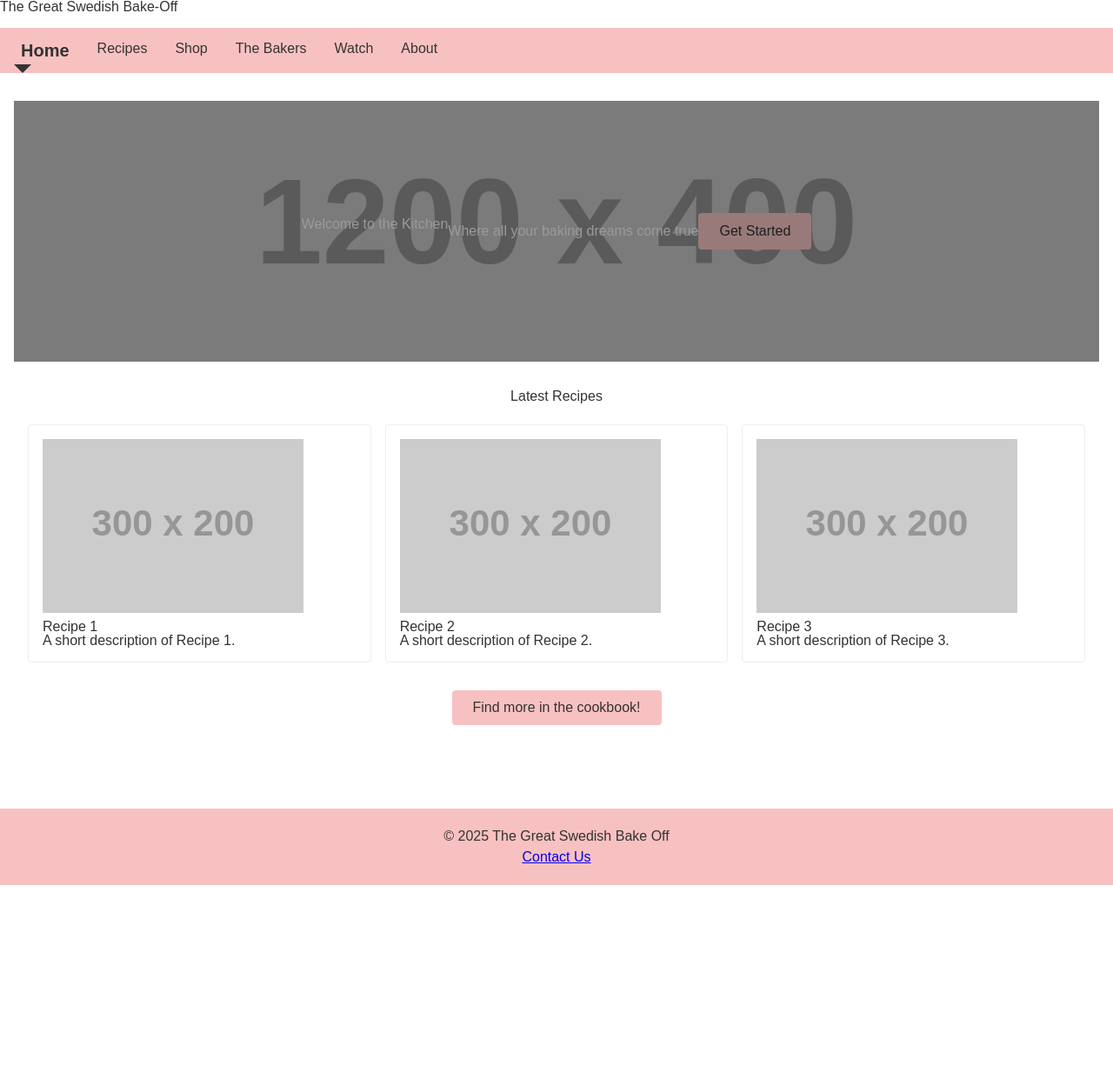
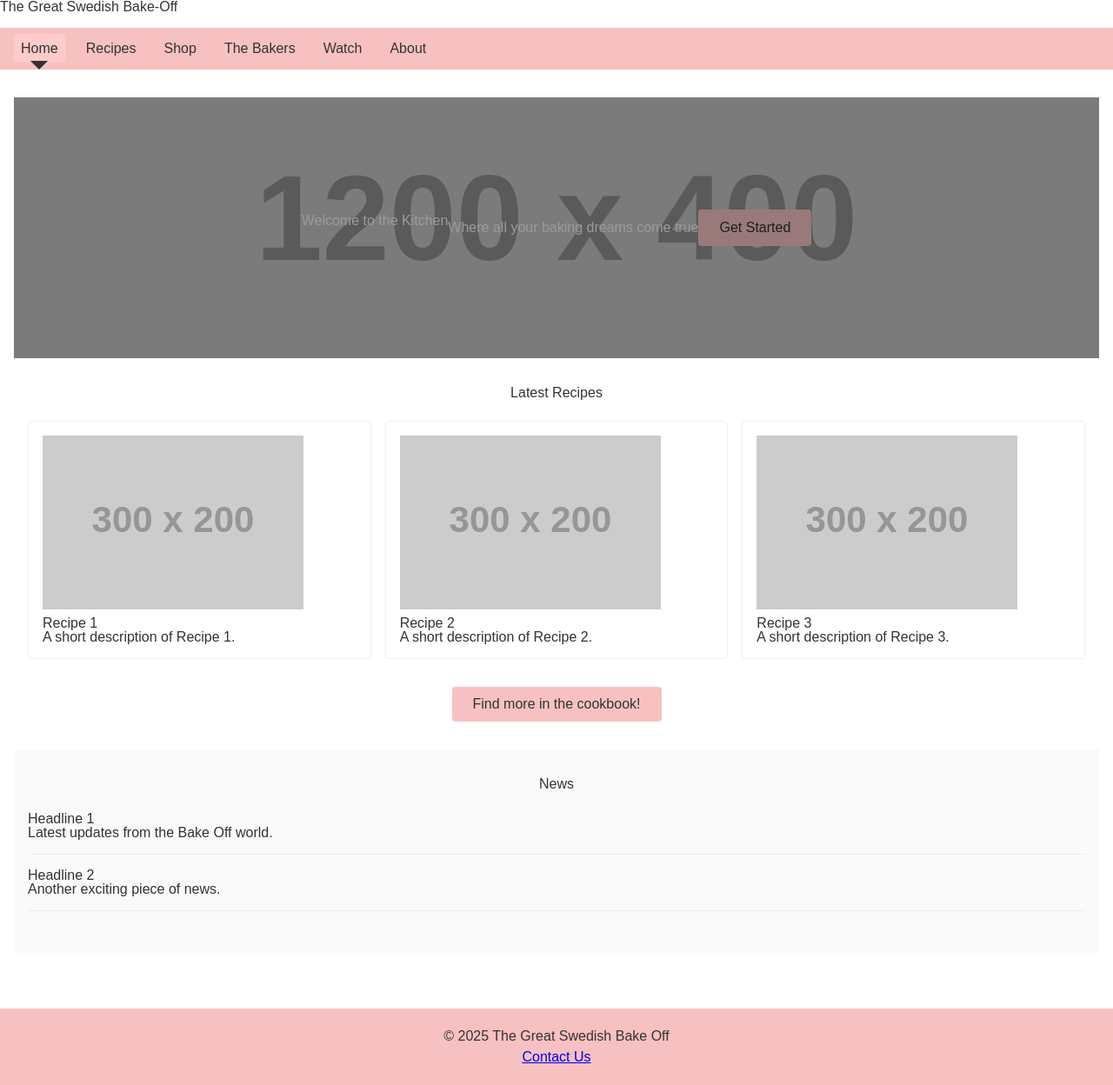
Before and after one commit to erosborn/GSBO, a plain HTML site: page index.html in a window 1280 px wide. Shown: the whole page at 87% size. Before the commit the page ends 1018 px from the top, so only its background shows below. Drawn offline with Linux system fonts and the light colour scheme; placeholder pictures from the web are drawn by us.

Commit message:
added watch page

```diff
--- a/index.html
+++ b/index.html
@@ -12,12 +12,12 @@
     <h1>The Great Swedish Bake-Off</h1>
     <nav class="navbar" aria-label="Main Navigation">
         <ul class="nav-links">
-            <li><a href="index.html" class="logo">Home</a></li>
-            <li><a href="recipes.html">Recipes</a></li>
-            <li><a href="shop.html">Shop</a></li>
-            <li><a href="bakers.html">The Bakers</a></li>
-            <li><a href="watch.html">Watch</a></li>
-            <li><a href="about.html">About</a></li>
+            <li><a href="index.html" class="nav-link active" data-page="home">Home</a></li>
+            <li><a href="recipes.html" class="nav-link" data-page="recipes">Recipes</a></li>
+            <li><a href="shop.html" class="nav-link" data-page="shop">Shop</a></li>
+            <li><a href="bakers.html" class="nav-link" data-page="bakers">The Bakers</a></li>
+            <li><a href="watch.html" class="nav-link" data-page="watch">Watch</a></li>
+            <li><a href="about.html" class="nav-link" data-page="about">About</a></li>
         </ul>
         <div class="active-indicator"></div>
     </nav>
@@ -49,10 +49,22 @@
         </div>
         <a href="recipes.html" class="cookbook-link">Find more in the cookbook!</a>
     </section>
+    <section aria-labelledby="news-title" class="news">
+        <h2 id="news-title">News</h2>
+        <article class="news-item">
+        <h3>Headline 1</h3>
+        <p>Latest updates from the Bake Off world.</p>
+        </article>
+        <article class="news-item">
+        <h3>Headline 2</h3>
+        <p>Another exciting piece of news.</p>
+        </article>
+    </section>
 </main>
 <footer>
     <p>&copy; 2025 The Great Swedish Bake Off</p>
     <p><a href="mailto:info@fakebakeoff.com">Contact Us</a></p>
 </footer>
+<script src="script.js"></script>
 </body>
 </html>
```
Also changed, not shown: about.html (+9 -7 lines), recipes.html (+8 -6 lines), shop.html (+8 -6 lines), watch.html (added, +34 -0 lines).
